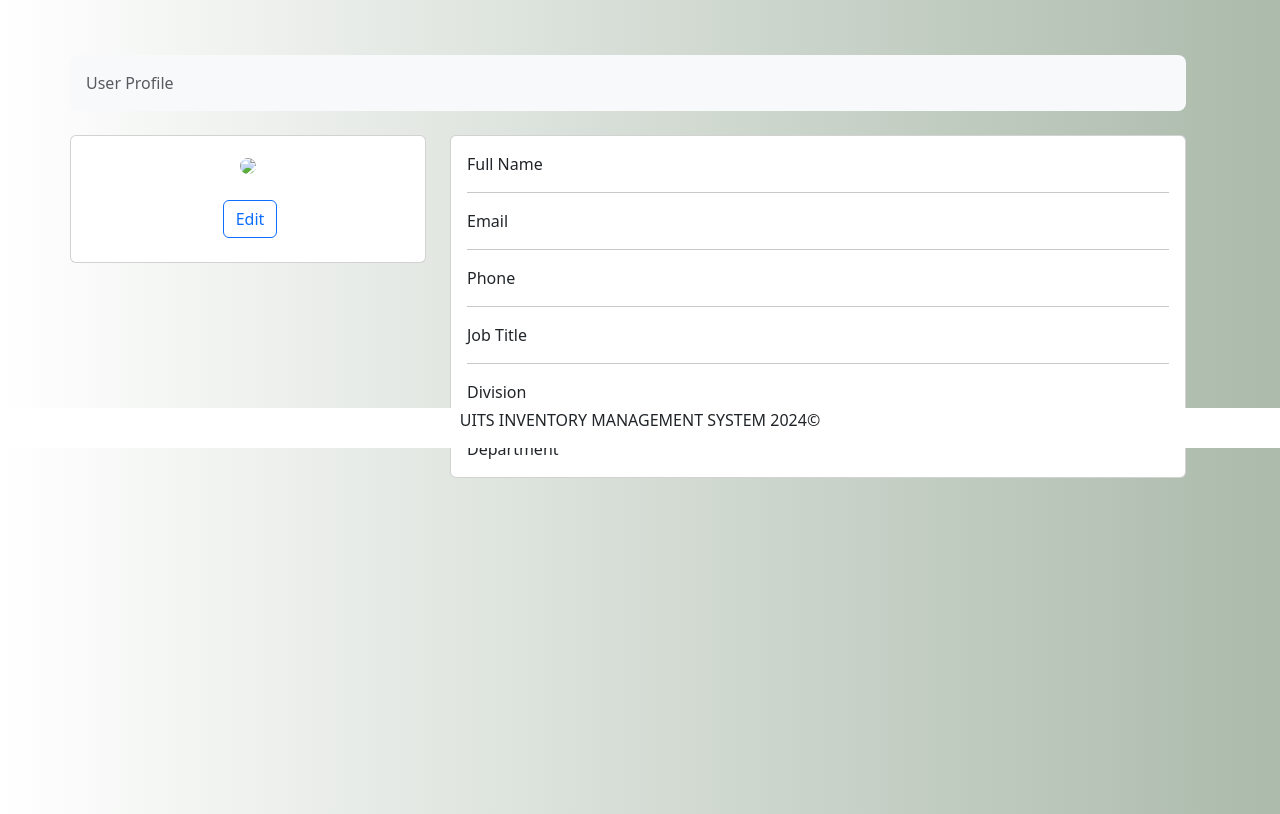
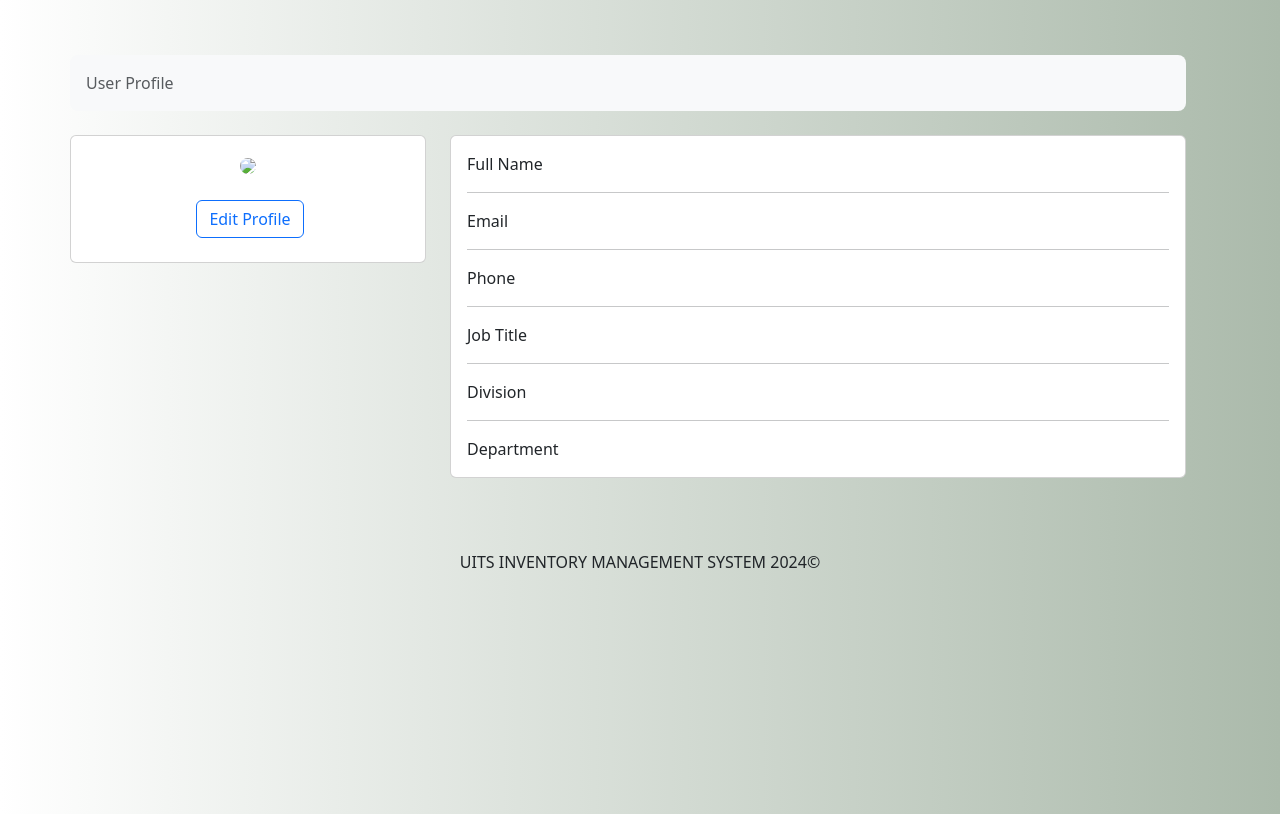
Before and after one commit to Magma4/ims-uits, a Django app: page /profile in a window 1280 px wide. Shown: the part 352-1166 px from the top of the page. Run offline with Django 5.2, Linux system fonts and the light colour scheme; some libraries are stand-ins or nearby versions.

Commit message:
Footer edit

```diff
--- a/ims/templates/dashboard/dashboard.html
+++ b/ims/templates/dashboard/dashboard.html
@@ -60,9 +60,9 @@ background: linear-gradient(to right, #ffffff, #abbaab); /* W3C, IE 10+/ Edge, F
                     </a>
                     <form class="d-flex" role="search">
                         {% if user.is_authenticated %}
-                        <p style="margin-top: 1rem;">Welcome {{ user.username|title }}</p>
+                        <p style="margin-top: 1rem;"><strong>Welcome {{ user.username|title }}</strong></p>
                         {% elif new_user.is_authenticated %}
-                        <p style="margin-top: 1rem;">Welcome {{ new_user.username|title }}</p>
+                        <p style="margin-top: 1rem;"><strong>Welcome {{ new_user.username|title }}</strong></p>
 
                         {% endif %}
                         <a href="{% url 'profile' %}">
@@ -393,7 +393,7 @@ background: linear-gradient(to right, #ffffff, #abbaab); /* W3C, IE 10+/ Edge, F
                 <div class="container-fluid" style="margin-bottom: 20rem;">
                 <div class="row">
                     <div class="col-md-12">
-                        <footer class="fixed-bottom" style=" text-align: center; background: white">
+                        <footer class="margin-bottom" style=" text-align: center; ">
                             <p>UITS INVENTORY MANAGEMENT SYSTEM 2024&copy;</p>
 
                         </footer>
--- a/ims/templates/user/profile.html
+++ b/ims/templates/user/profile.html
@@ -79,7 +79,7 @@
                       <p class="text-muted mb-1">{{user.profile.jobTitle|title}}</p>
                       <p class="text-muted mb-4">{{user.profile.department|upper}}</p>
                       <div class="d-flex justify-content-center mb-2">
-                        <a href="{% url 'profile-update' %}"><button type="button" class="btn btn-outline-primary ms-1">Edit</button></a>
+                        <a href="{% url 'profile-update' %}"><button type="button" class="btn btn-outline-primary ms-1">Edit Profile</button></a>
                       </div>
                     </div>
                   </div>
```
Also changed, not shown: ims/db.sqlite3.
